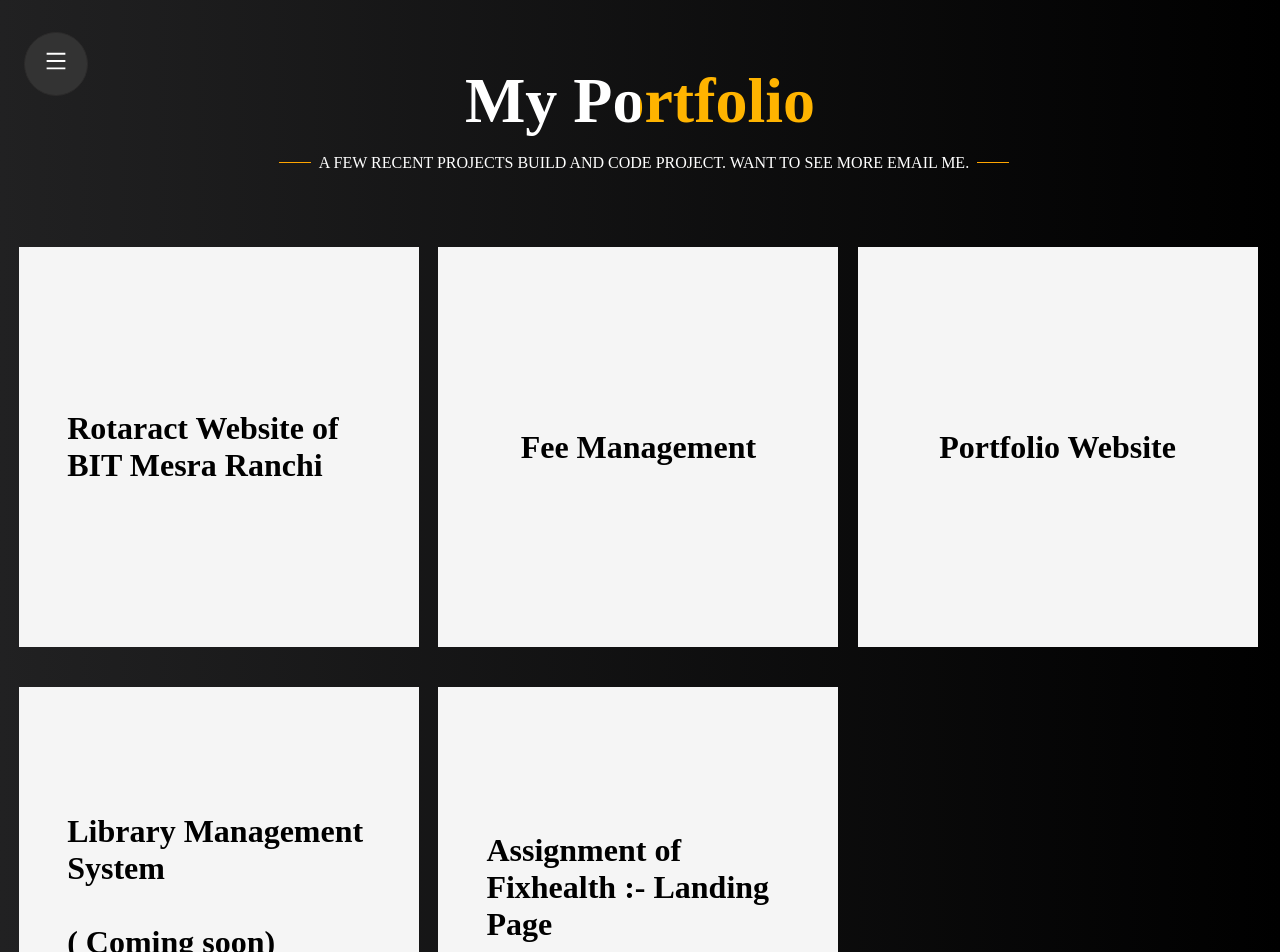
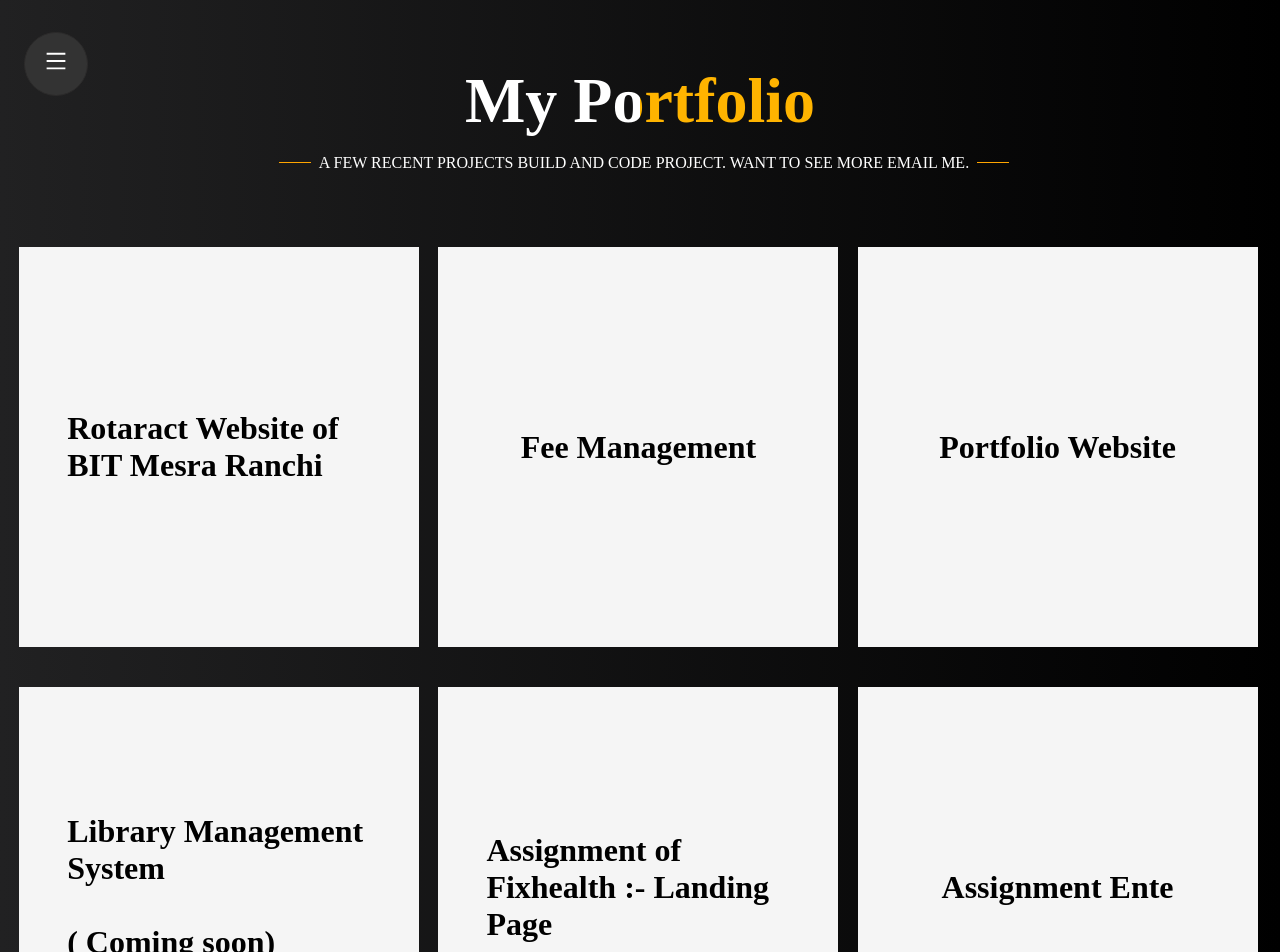
Before and after one commit to Abhishek2262/portfolio, a React (Create React App) app: page /Portfolio in a window 1280 px wide. Shown: the top 952 px of the page. Built offline with nearby package versions, Linux system fonts and the light colour scheme.

Commit message:
add new portfolio item

```diff
--- a/src/Components/Portfolio.js
+++ b/src/Components/Portfolio.js
@@ -65,6 +65,17 @@ const Portfolio = () => {
       github:
         "https://github.com/Abhishek2262/Fix-health-Assignment",
     },
+     {
+      title: " Ente Assignment :- Image Gallery ",
+      image: gp4,
+      project: "Show case memes",
+      duration: " 29-Jan-2024 - 31-Jan-2024",
+      description:
+        "This Project is assigned by Ente to create a cool image gallery page using Next.js. The idea is to make a good-looking gallery that shows memes by getting data from a given API. For building the gallery, I've used the PhotoSwipe npm package library. And to make it even better, I've added a feature that (infinity scrolling) lets you keep scrolling to see more images or content without any interruptions.  ",
+      tech: "Next js, CSS, tailwind css, photoswipe library",
+      github:
+        "https://github.com/Abhishek2262/Ente-Project",
+    },
   ];
 
 
@@ -130,6 +141,13 @@ const Portfolio = () => {
                 </div>
               </div>{" "}
             </div>
+             <div className="box-1" onClick={() => display(5)}>
+              <div className="bg-h1">
+                <div className="heading1">
+                  Assignment Ente <br></br>
+                </div>
+              </div>{" "}
+            </div>
           </div>
         </div>
       </div>
```
